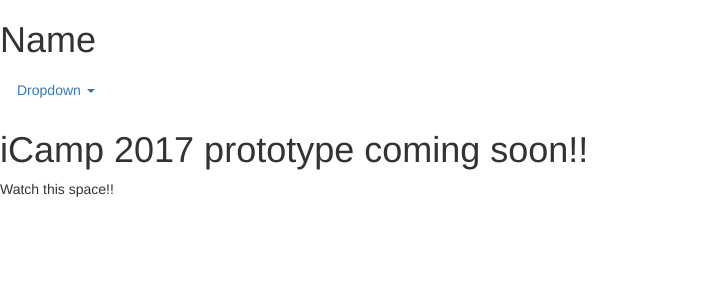
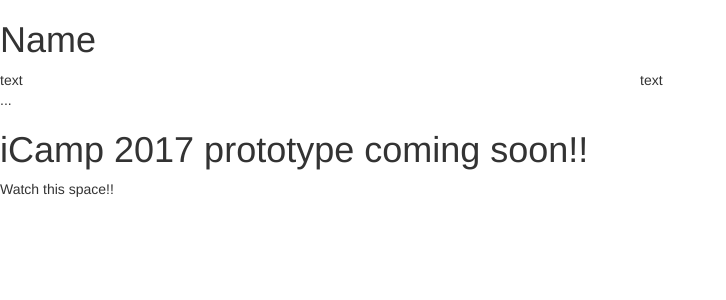
Before and after one commit to iCamp2017/iCamp2017.github.io, a Jekyll site: the page built from index.md, in a window 1280 px wide. Shown: the top 300 px of the page, without its empty margins (0-726 px from the left). Built offline with Jekyll 4.4.1, drawn with Linux system fonts in a browser that asks for light colours; some web fonts are replaced.

Commit message:
diffrent nav system

```diff
--- a/_layouts/default.html
+++ b/_layouts/default.html
@@ -9,21 +9,16 @@
 </head>
 <body>
   <h1> Name</h1>
-  <ul class="nav nav-pills">
-  <li role="presentation" class="menu">
-    <li role="presentation" class="text">
-    <a class="dropdown-toggle" data-toggle="dropdown" href="#" role="button" aria-haspopup="true" aria-expanded="false">
-      Dropdown <span class="caret"></span>
-    </a>
-    <ul class="dropdown-menu">
 
-    </ul>
-  </li>
+  <ul class="nav nav-tabs nav-justified">
+<li> text</li>
+<li>text</li>
+</ul>
+<ul class="nav nav-pills nav-justified">
+  ...
+</ul>
 
-</ul>
-  </menu>
 
-  </ol>
   {{content}}
 </body>
 
```
